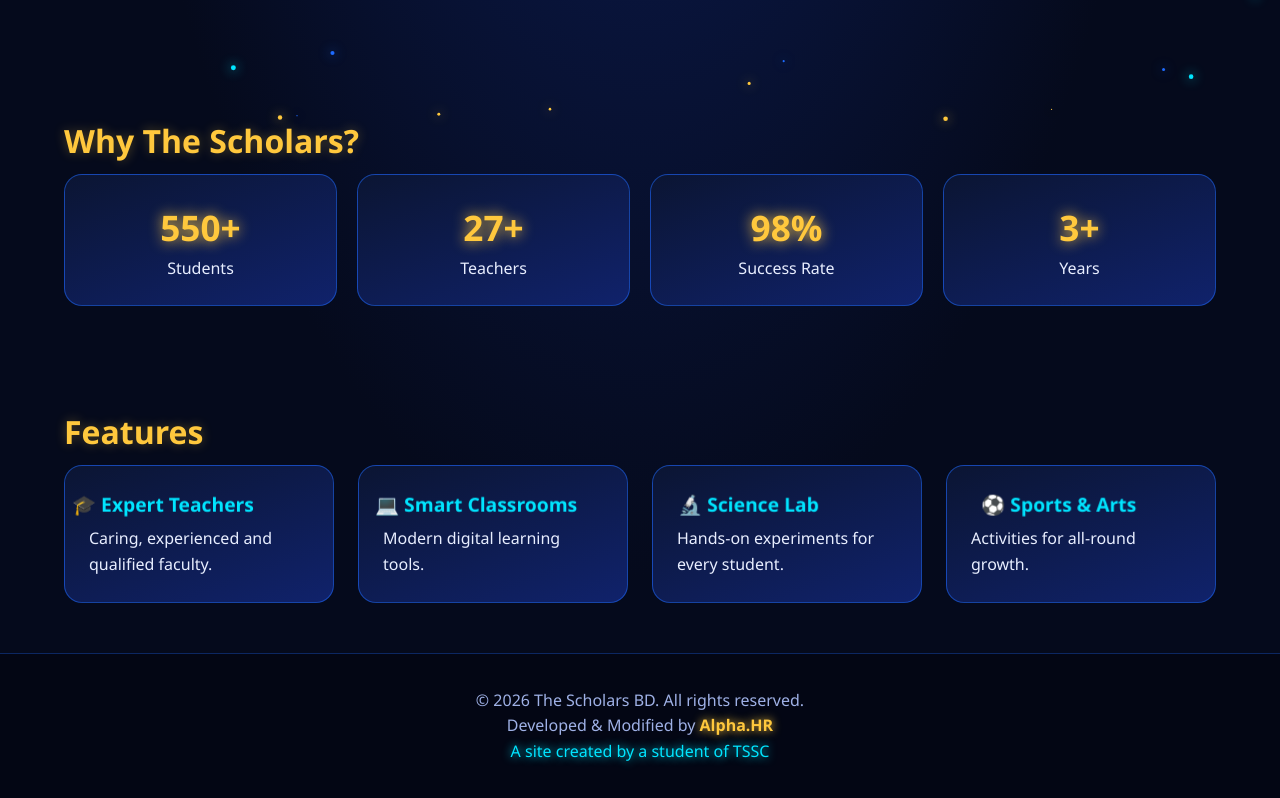
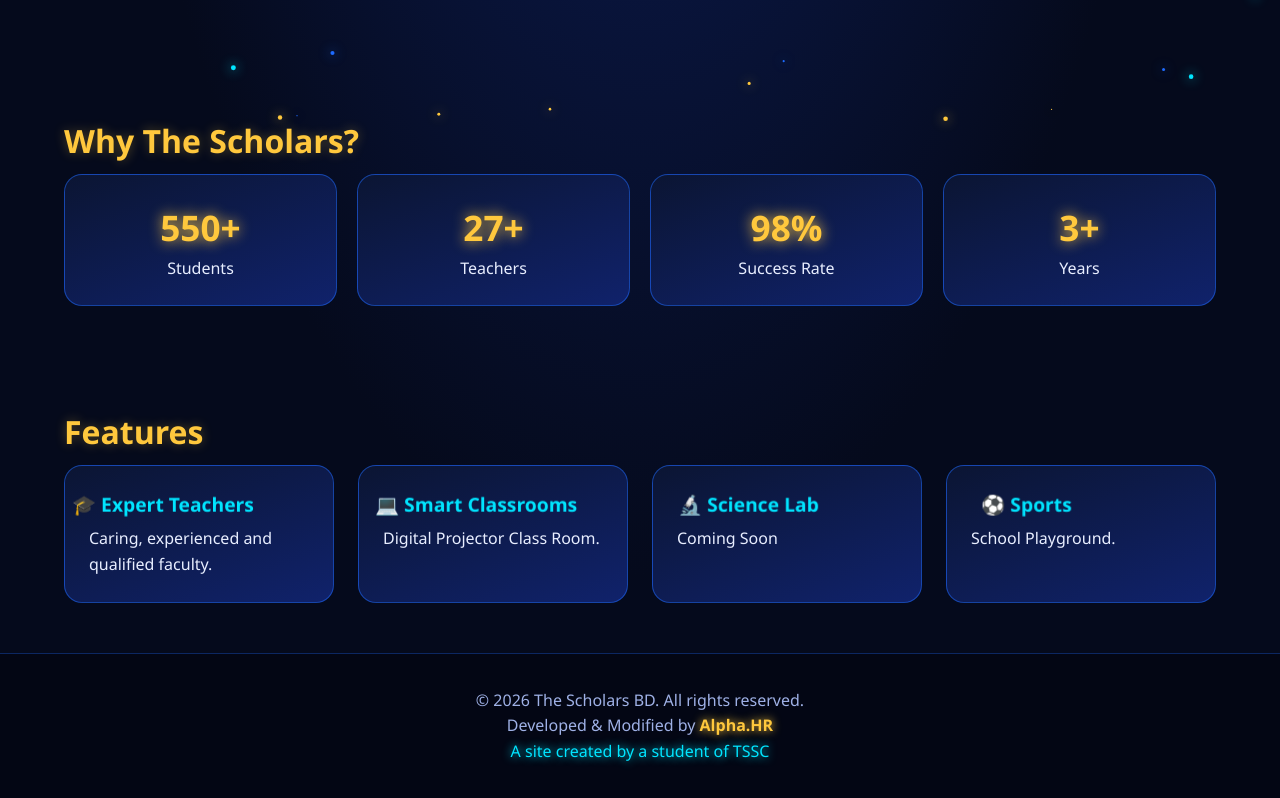
Before and after one commit to alpha-hr-bd/thescholars, a plain HTML site: page index.html in a window 1280 px wide. Shown: the part 667-1465 px from the top of the page. Drawn offline with Linux system fonts and the light colour scheme.

Commit message:
Revise Features section in index.html
Updated the Features section with new content and improved descriptions.

```diff
--- a/index.html
+++ b/index.html
@@ -5,6 +5,6 @@
 <main><div class="hero"><div><h1>Where Young <em>Scholars</em> Shine Bright</h1><p class="sub">Quality education from Play to Class 9 in both English Version (EV) and Bangla Medium (BM) — a golden future starts here.</p><a class="btn" href="admission.html">Apply for Admission</a><a class="btn b" href="classes.html">Explore Classes</a></div>
 <div class="stage"><div class="cube"><div>SCHOLARS</div><div>EV</div><div>BM</div><div>PLAY</div><div>JR-1</div><div>2–9</div></div></div></div>
 <section><h2>Why The Scholars?</h2><div class="stats"><div class="card"><b data-n="550" data-s="+">0</b><p>Students</p></div><div class="card"><b data-n="27" data-s="+">0</b><p>Teachers</p></div><div class="card"><b data-n="98" data-s="%">0</b><p>Success Rate</p></div><div class="card"><b data-n="3" data-s="+">0</b><p>Years</p></div></div></section>
-<section><h2>Features</h2><div class="grid"><div class="card"><h3>🎓 Expert Teachers</h3><p>Caring, experienced and qualified faculty.</p></div><div class="card"><h3>💻 Smart Classrooms</h3><p>Modern digital learning tools.</p></div><div class="card"><h3>🔬 Science Lab</h3><p>Hands-on experiments for every student.</p></div><div class="card"><h3>⚽ Sports & Arts</h3><p>Activities for all-round growth.</p></div></div></section></main>
+<section><h2>Features</h2><div class="grid"><div class="card"><h3>🎓 Expert Teachers</h3><p>Caring, experienced and qualified faculty.</p></div><div class="card"><h3>💻 Smart Classrooms</h3><p>Digital Projector Class Room.</p></div><div class="card"><h3>🔬 Science Lab</h3><p>Coming Soon</p></div><div class="card"><h3>⚽ Sports </h3><p>School Playground.</p></div></div></section></main>
 <footer><p>© 2026 The Scholars BD. All rights reserved.</p><p>Developed &amp; Modified by <b>Alpha.HR</b></p><p class="n">A site created by a student of TSSC</p></footer>
 <script src="assets/script.js"></script></body></html>
```
